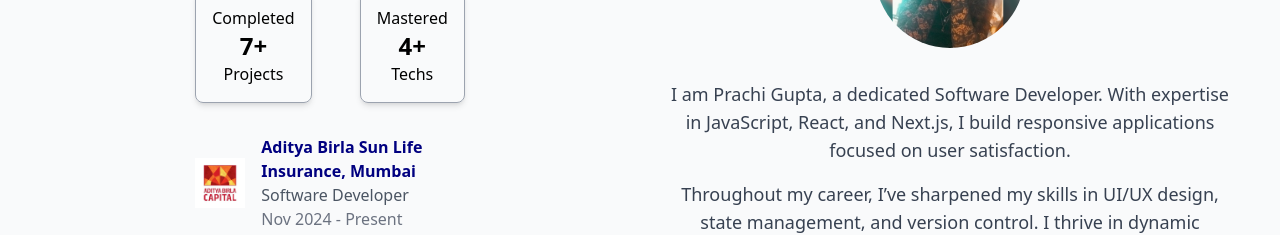
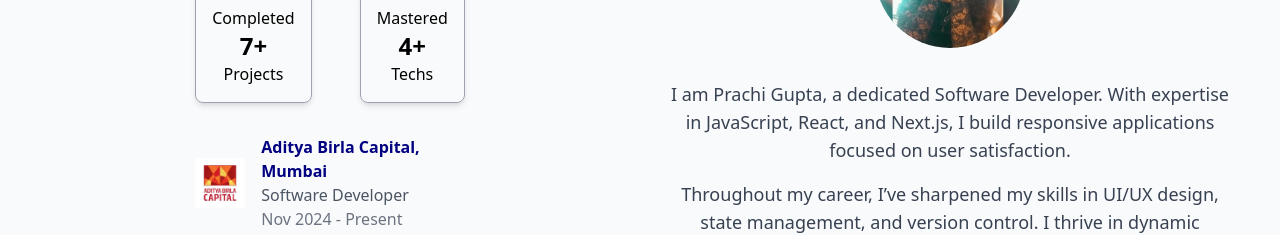
Before and after one commit to PrachiiGuptaa/Workfolio, a Next.js app: page / in a window 1280 px wide. Shown: the part 920-1155 px from the top of the page. Built offline with nearby package versions, Linux system fonts and the light colour scheme.

Commit message:
Update About.js

```diff
--- a/components/About/About.js
+++ b/components/About/About.js
@@ -32,7 +32,7 @@ export default function About() {
       <div className="flex flex-col sm:flex-row items-start sm:items-center gap-4">
           <Image src={Abc} alt="Aditya Birla Capital" height={50} width={50} />
           <div className="sm:w-48">
-            <div className="text-[#000080] font-semibold dark:text-slate-200">Aditya Birla Sun Life Insurance, Mumbai</div>
+            <div className="text-[#000080] font-semibold dark:text-slate-200">Aditya Birla Capital, Mumbai</div>
             <div className="text-gray-600 dark:text-slate-300">Software Developer</div>
             <div className="text-gray-500 dark:text-slate-400">Nov 2024 - Present</div>
           </div>
```
